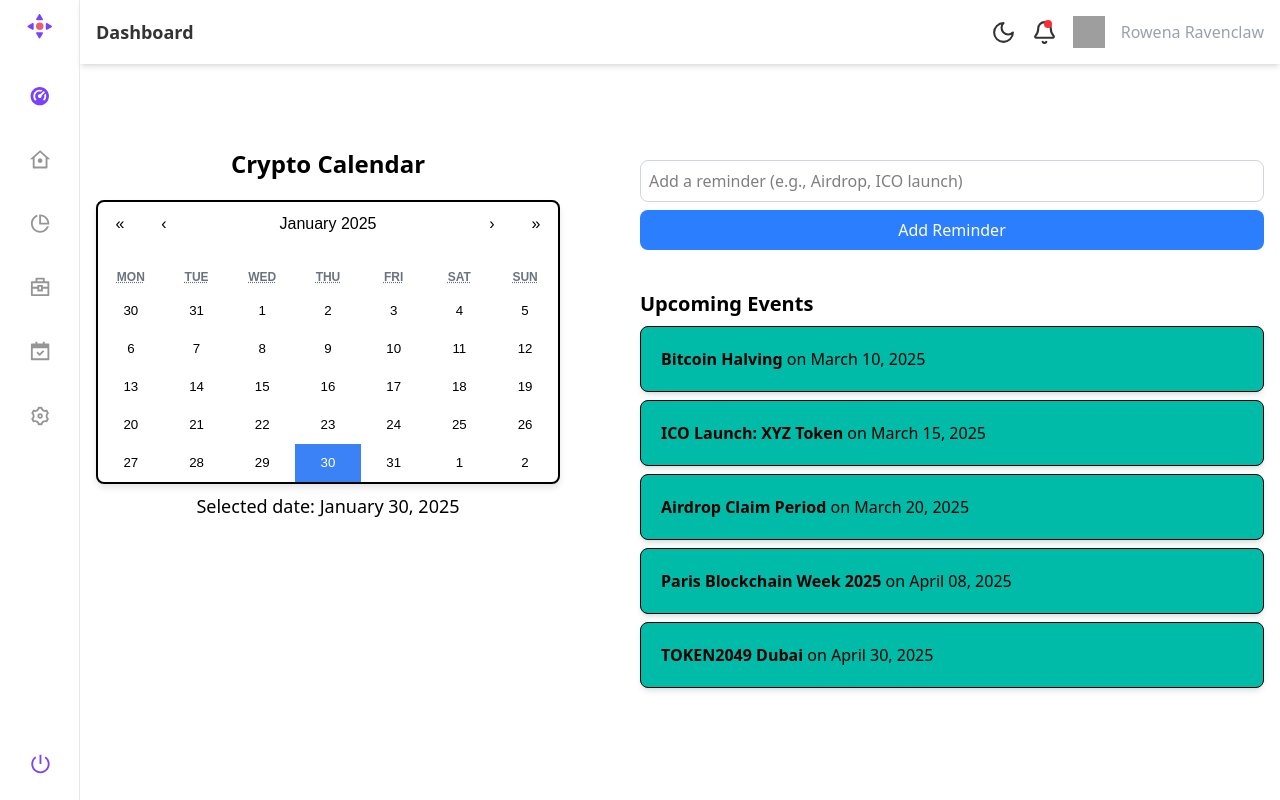
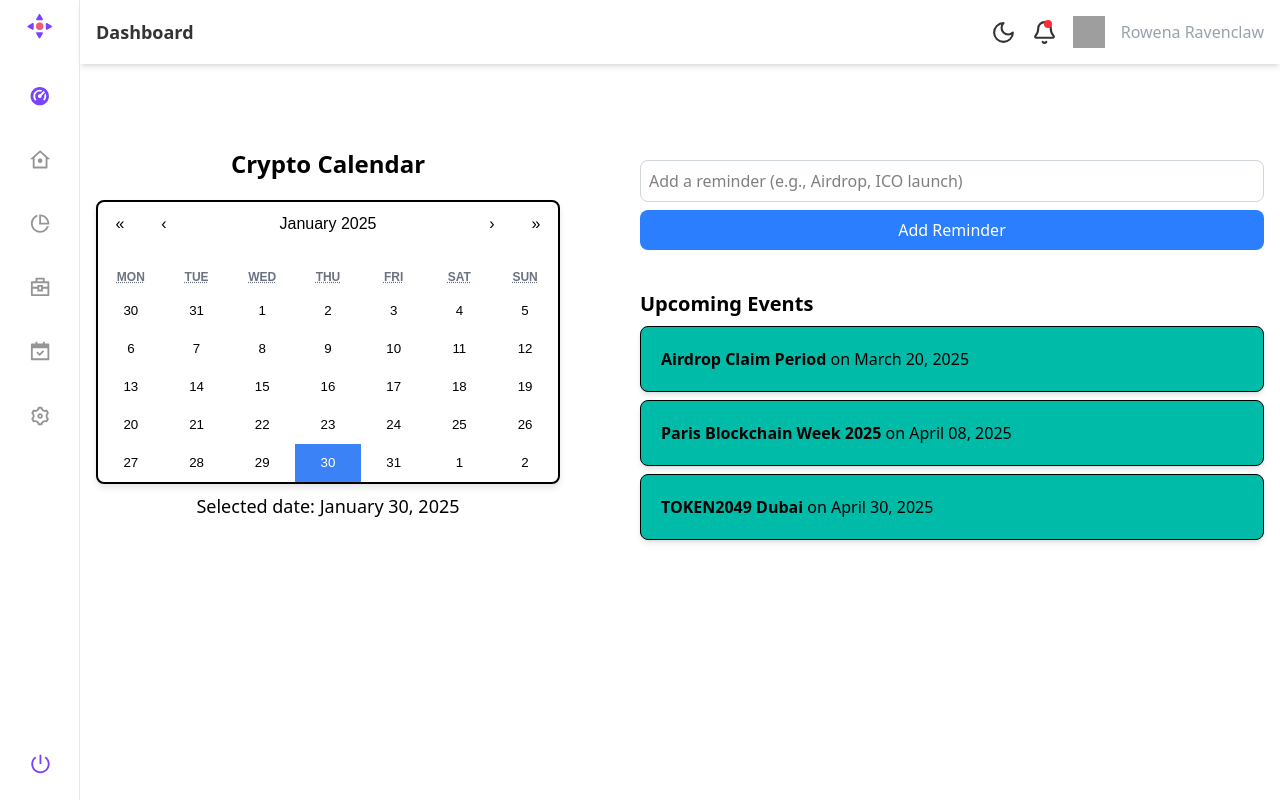
Before and after one commit to sitambhra/Reeltor, a React (Vite) app: page /calendar in a window 1280 px wide. Built offline with nearby package versions, Linux system fonts and the light colour scheme; grey boxes are pictures that could not be loaded.

Commit message:
Update Calendar.jsx

```diff
--- a/src/Pages/Calendar.jsx
+++ b/src/Pages/Calendar.jsx
@@ -12,9 +12,7 @@ const Calendar = () => {
   const { theme } = useTheme();
 
   const cryptoEvents = [
-    { date: '2025-03-10', event: 'Bitcoin Halving' },
-    { date: '2025-03-15', event: 'ICO Launch: XYZ Token' },
-    { date: '2025-03-20', event: 'Airdrop Claim Period' },
+     { date: '2025-03-20', event: 'Airdrop Claim Period' },
     { date: '2025-04-08', event: 'Paris Blockchain Week 2025'},
     { date: '2025-04-30', event: 'TOKEN2049 Dubai'}
   ];
```
